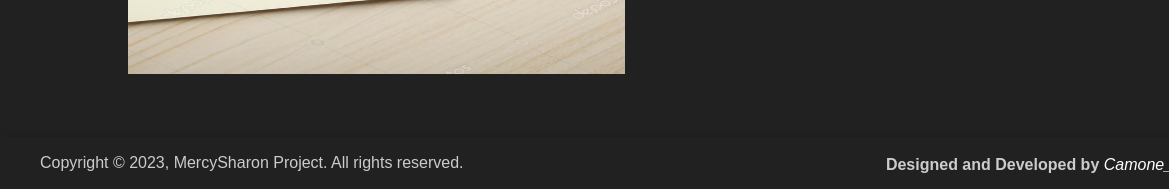
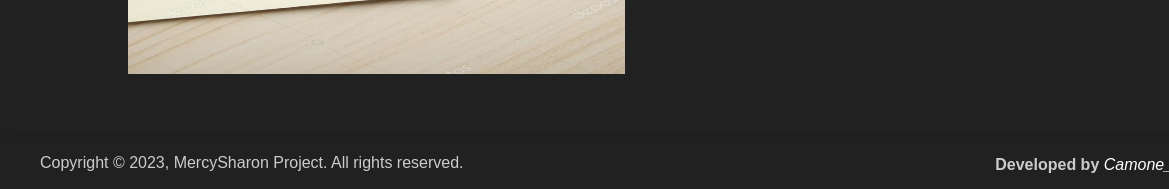
Before and after one commit to CamoneMide/MercySharon-UI, a plain HTML site: page index.html in a window 1280 px wide. Shown: the part 2065-2254 px from the top of the page, 0-1169 px from the left. Drawn offline with Linux system fonts and the light colour scheme.

Commit message:
MercySharon UI Design

```diff
--- a/index.html
+++ b/index.html
@@ -137,7 +137,7 @@
     </section>
     <footer>
         <p>Copyright &copy; 2023, MercySharon Project. All rights reserved.</p>
-        <p><strong>Designed and Developed by</strong> <a href="#" target="_blank"><i>Camone_Mide</i></a> <a href="https://www.linkedin.com/in/mejidade-mide-7291a8186" target="_blank"><i class="fa-brands fa-linkedin-in"></i></a></p>
+        <p><strong>Developed by</strong> <a href="#" target="_blank"><i>Camone_Mide</i></a> <a href="https://www.linkedin.com/in/mejidade-mide-7291a8186" target="_blank"><i class="fa-brands fa-linkedin-in"></i></a></p>
     </footer>
 
     <script src="JS/main.js"></script>
```
